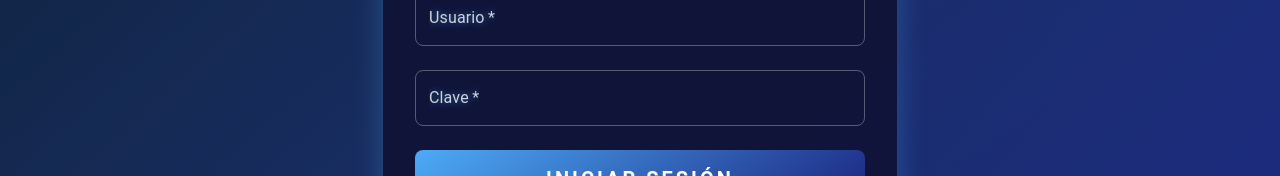
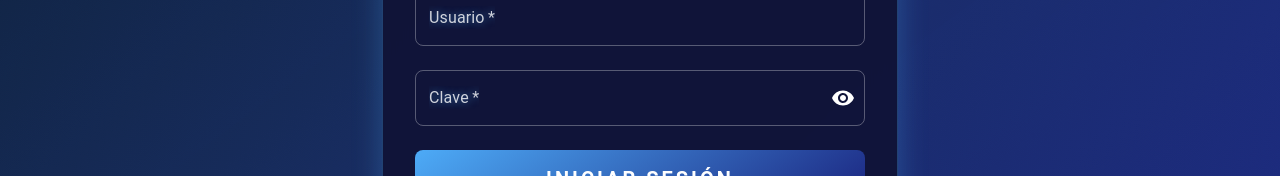
Before and after one commit to dwexman/MKTGIA, a React (Vite) app: page /login in a window 1280 px wide. Shown: the part 398-574 px from the top of the page. Built offline with nearby package versions, Linux system fonts and the light colour scheme; no server answers.

Commit message:
icono para controlar visibilidad contraseña login

```diff
--- a/src/containers/Auth/Login.jsx
+++ b/src/containers/Auth/Login.jsx
@@ -7,8 +7,12 @@
   Button,
   Paper,
   Stack,
-  Alert
+  Alert,
+  InputAdornment,
+  IconButton
 } from '@mui/material';
+import Visibility from '@mui/icons-material/Visibility';
+import VisibilityOff from '@mui/icons-material/VisibilityOff';
 import './Login.css';
 import logo from '../../assets/logoWhite.png';
 
@@ -19,6 +23,7 @@
   const [errorMessage, setErrorMessage] = useState('');
   const [username, setUsername] = useState('');
   const [password, setPassword] = useState('');
+  const [showPassword, setShowPassword] = useState(false);
 
   // Al montar el componente, cargamos el username desde localStorage
   useEffect(() => {
@@ -39,6 +44,12 @@
   // Handler para actualizar el password (sin guardar en localStorage)
   const handlePasswordChange = (e) => {
     setPassword(e.target.value);
+  };
+
+
+  //Handler para controlar la visibilidad de la contraseña
+  const handleTogglePassword = () => {
+    setShowPassword(prev => !prev);
   };
 
   const handleSubmit = async (e) => {
@@ -144,11 +155,25 @@
               fullWidth
               name="password"
               label="Clave"
-              type="password"
+              type={showPassword ? 'text' : 'password'}
               variant="outlined"
               required
               className="login-input"
               onChange={handlePasswordChange}
+              InputProps={{
+                endAdornment: (
+                  <InputAdornment position="end">
+                    <IconButton
+                      onClick={handleTogglePassword}
+                      edge="end"
+                      aria-label="toggle password visibility"
+                      sx={{color: "white"}}
+                    >
+                      {showPassword ? <VisibilityOff /> : <Visibility />}
+                    </IconButton>
+                  </InputAdornment>
+                )
+              }}
             />
 
             <Button
--- a/src/containers/Comentarios/ComentariosPrompts.jsx
+++ b/src/containers/Comentarios/ComentariosPrompts.jsx
@@ -60,11 +60,11 @@
   const handleSavePrompt = () => {
     fetch('https://www.mrkt21.com/comentarios/comentarios_prompts/API/', {
     method: 'POST',
-    credentials: 'include', // para incluir cookies si es necesario
+    credentials: 'include',
     headers: {
       'Content-Type': 'application/json'
     },
-    body: JSON.stringify({ prompt: newPrompt }) // ajusta la clave/valor según lo que espere tu API
+    body: JSON.stringify({ prompt: newPrompt })
   })
     .then(response => {
       if (!response.ok) {
```
